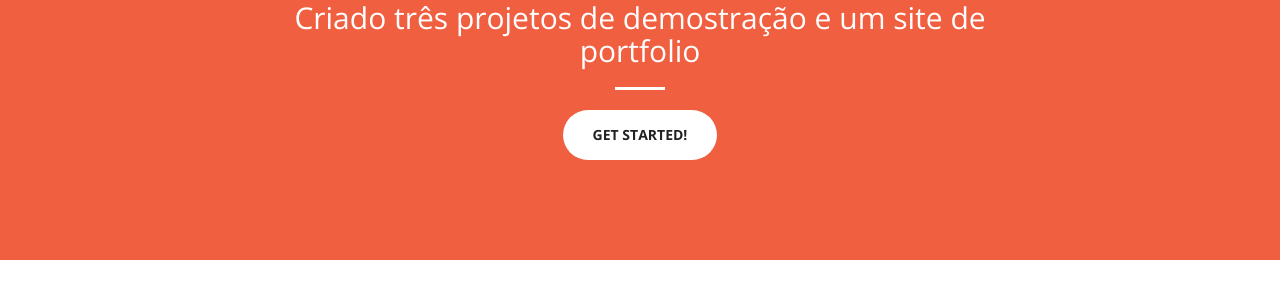
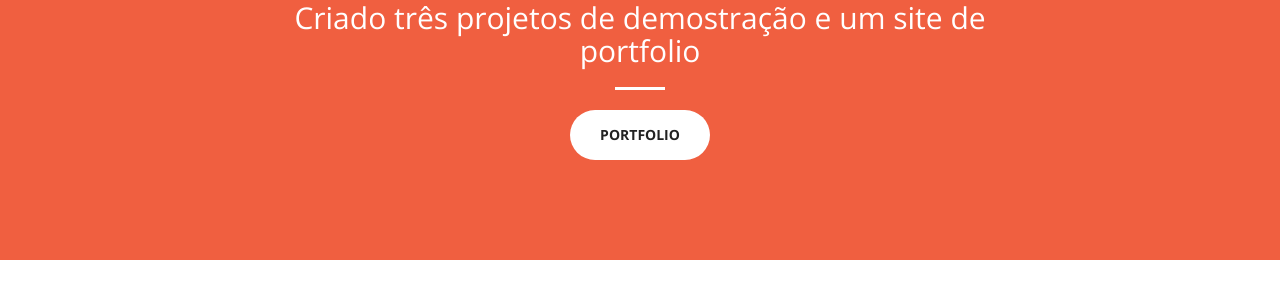
Before and after one commit to tiagocopelli/Coursera-Google-Design-UX, a Jekyll site: the page built from index.html, in a window 1280 px wide and 900 px high, scrolled down 864 px. Shown: the part 135-435 px from the top of the window. Built offline with Jekyll 4.4.1, drawn with Linux system fonts in a browser that asks for light colours.

Commit message:
Update call-to-action.html

```diff
--- a/_includes/call-to-action.html
+++ b/_includes/call-to-action.html
@@ -5,7 +5,7 @@
                 <h2 class="section-heading">Criado três projetos de demostração e um site de portfolio</h2>
                 <hr class="light">
                 <p class="text-faded"> </p>
-                <a href="#" class="btn btn-default btn-xl">Get Started!</a>
+                <a href="#" class="btn btn-default btn-xl">Portfolio</a>
             </div>
         </div>
     </div>
```
